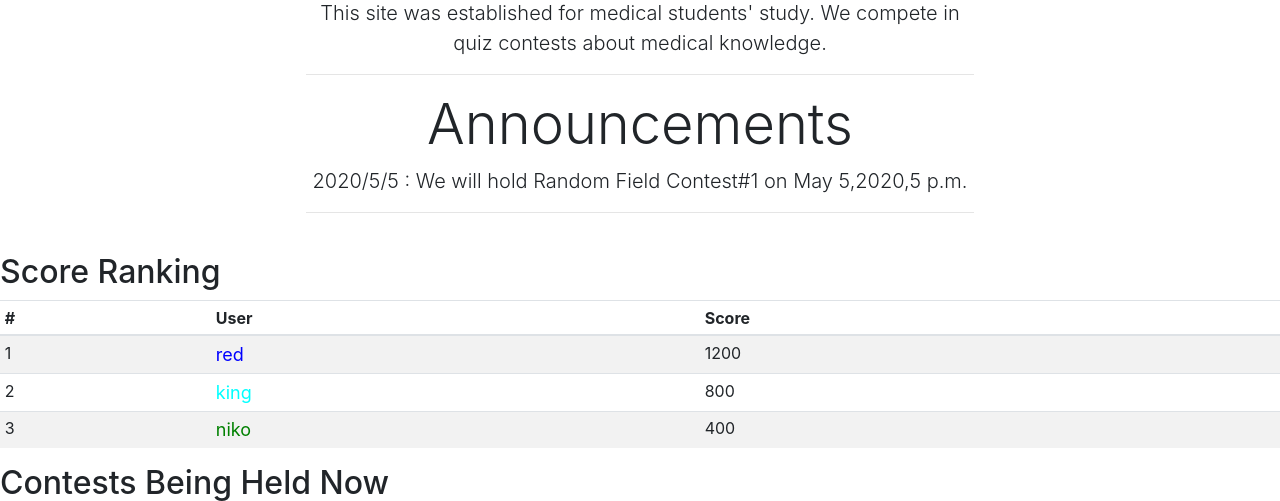
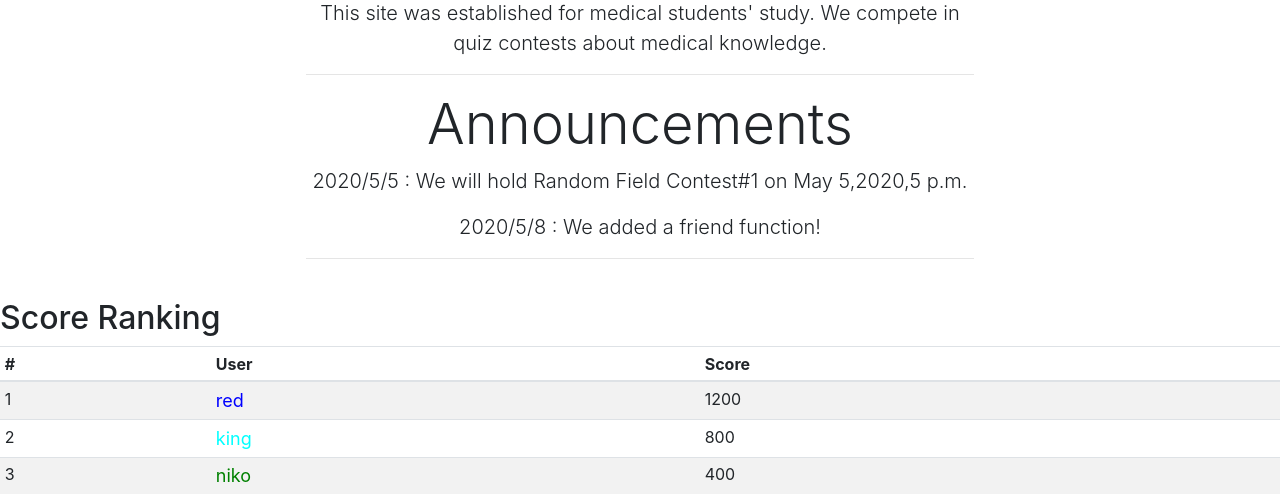
Before and after one commit to NrKmDev/MEDit2, a Django app: page / in a window 1280 px wide. Shown: the part 229-730 px from the top of the page. Run offline with Django 3.2, Linux system fonts and the light colour scheme; data comes from the database, SQL or seed files in the repository; some libraries are stand-ins or nearby versions.

Commit message:
add an announcement

```diff
--- a/contest/templates/contest/home.html
+++ b/contest/templates/contest/home.html
@@ -7,6 +7,7 @@
     <hr>
     <h1 class="display-4">Announcements</h1>
     <p class="lead">2020/5/5 : We will hold Random Field Contest#1 on May 5,2020,5 p.m.</p>
+    <p class="lead">2020/5/8 : We added a friend function!</p>
     <hr>
 </div>
 <style type="text/css">
```
